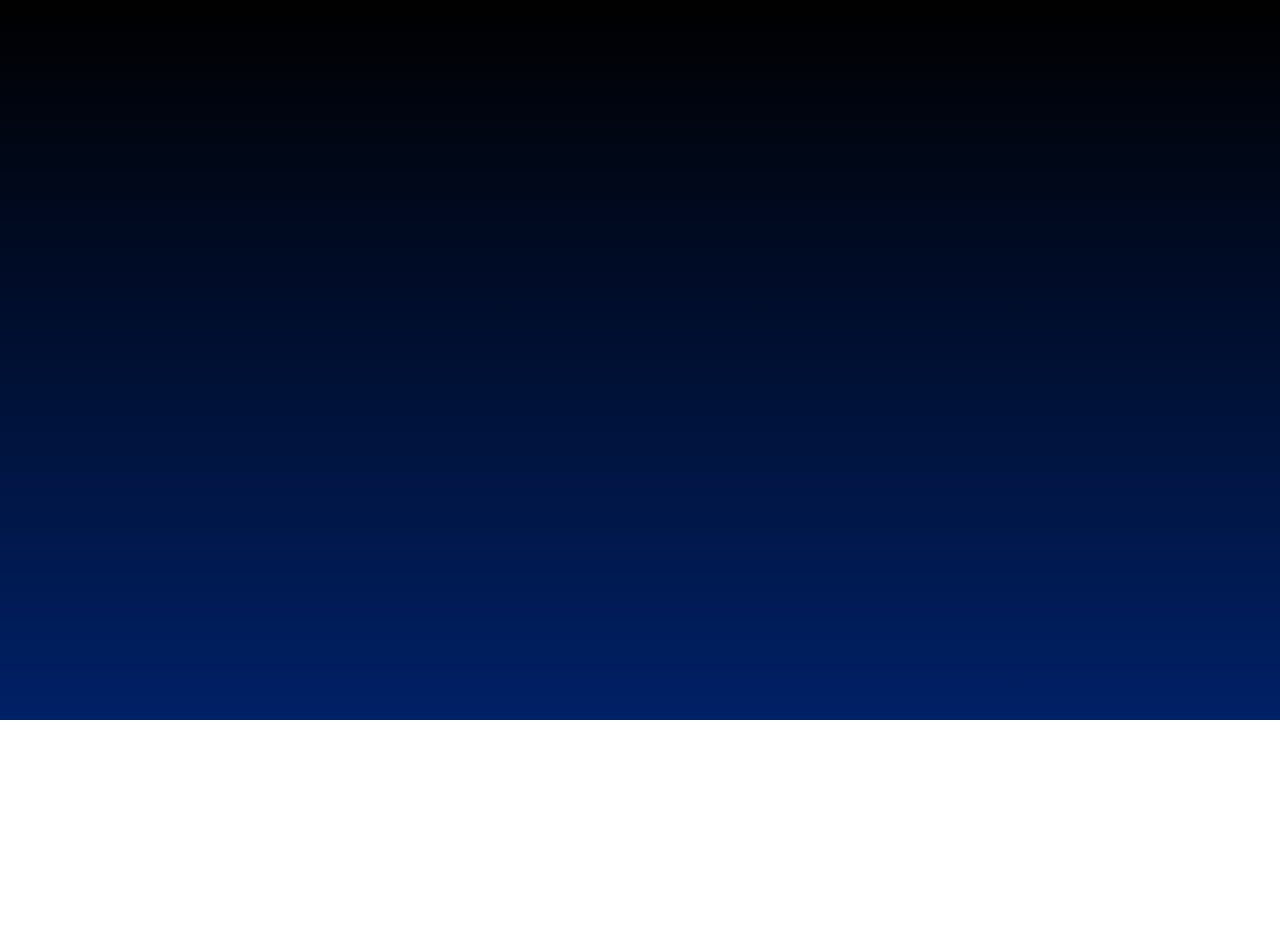
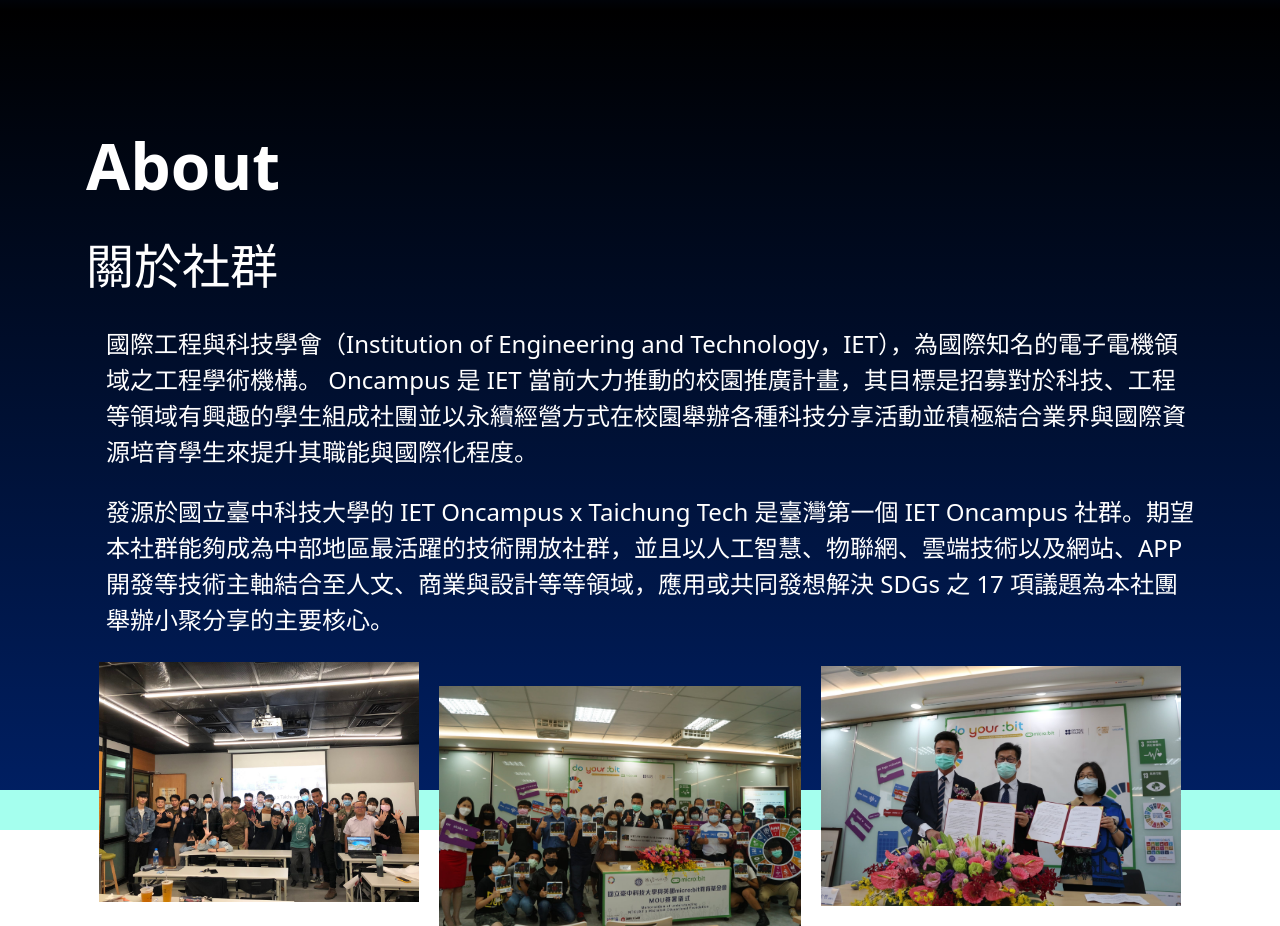
Before and after one commit to taichungtech/taichungtech.github.io, a plain HTML site: page index.html in a window 1280 px wide. Shown: the part 880-1806 px from the top of the page. Before the commit the page ends 1600 px from the top, so only its background shows below. Drawn offline with nearby package versions, Linux system fonts and the light colour scheme.

Commit message:
create: Building About us Page for a basic.

```diff
--- a/index.html
+++ b/index.html
@@ -36,25 +36,6 @@
             #001442 100%);
         }
 
-        .min-block {
-            position:relative;
-            width: 100%;
-            height: 100%;
-            overflow:hidden;
-        }
-
-        .min-block img{
-            position: absolute;
-            top: 50%;
-            left: 50%;
-            display: block;
-            min-width: 100%;
-            min-height: 100%;
-            transform:translate(-50%,-50%);
-            -webkit-filter: brightness(50%); /*兼容 Chrome, Safari, Opera */
-            filter: brightness(50%);
-        }
-
         #home-carouselControls .carousel-inner, .carousel-item {
             height: 100%;
         }
@@ -81,12 +62,8 @@
             width: 100%;
         }
 
-        /* .navbar-text {
-            font-size: 24px;
-        } */
-
         .about-us-page {
-            height: 100vh;
+            padding-top: 20vh;
             background-image: linear-gradient( 180deg,
             #001442 0%,
             #000000 10%,
@@ -96,7 +73,7 @@
         .home-icon {
             position: fixed;
             right: 0;
-            font-size: 3.5em;
+            font-size: 4em;
             z-index: 1000;
         }
 
@@ -114,36 +91,32 @@
             display: flex;
             justify-content: center;
             align-items: center;
+            transition: 0.25s;
+            -webkit-transition: 0.25s;
         }
 
-
         .home-icon .fb {
-            /* border-radius: 40px; */
-            /* background-color: #3b5998; */
             -webkit-text-fill-color: transparent;
             background:
                 -webkit-linear-gradient(270deg, rgb(25,175,255), rgb(0,99,225));
-                -webkit-background-clip: text;
+            -webkit-background-clip: text;
+            opacity: 0.8;
         }
 
         .home-icon .fb:hover {
-            /* background-color: #3b5998; */
             -webkit-text-fill-color: white;
-
             background:
                 -webkit-linear-gradient(270deg, rgb(25,175,255), rgb(0,99,225));
 
             -webkit-background-clip: unset;
+            opacity: 1;
         }
 
         .home-icon .ig {
-            /* border-radius: 20px; */
-            /* background-color: #bc2a8d; */
             -webkit-text-fill-color: transparent;
             background:
                 /* Use radial gradients to get the rounded */
                 /* gradient effect in each corner */
-
                 /* left bottom */
                 radial-gradient(circle farthest-corner at 35% 90%, #fec564, transparent 50%),
                 radial-gradient(circle farthest-corner at 0 140%, #fec564, transparent 50%),
@@ -181,15 +154,14 @@
                     #fec66d 100%
                 );
             -webkit-background-clip: text;
+            opacity: 0.8;
         }
 
         .home-icon .ig:hover {
-            /* background-color: #bc2a8d; */
             -webkit-text-fill-color: white;
             background:
                 /* Use radial gradients to get the rounded */
                 /* gradient effect in each corner */
-
                 /* left bottom */
                 radial-gradient(circle farthest-corner at 35% 90%, #fec564, transparent 50%),
                 radial-gradient(circle farthest-corner at 0 140%, #fec564, transparent 50%),
@@ -227,6 +199,31 @@
                     #fec66d 100%
                 );
             -webkit-background-clip: unset;
+            opacity: 1;
+        }
+
+        .about-us-content {
+
+        }
+
+        .lead {
+            font-size: 1.5rem;
+            font-weight: 500;
+        }
+
+        .about-us-images {
+
+            height: 20vh;
+            background-image: linear-gradient( to bottom,
+            transparent 75%,
+            #a5ffee 75% 100%);
+        }
+
+        .about-us-images img {
+            margin-top: 10vh;
+            height: 30vh;
+            padding-left: 10px;
+            padding-right: 10px;
         }
 
     </style>
@@ -287,7 +284,33 @@
                         </button>
                     </div>
                 </div>
-                <div id="scrollspyAboutUs" class="about-us-page"></div>
+                <div id="scrollspyAboutUs" class="about-us-page">
+                    <div class="container h-100 pt-5 d-flex flex-column justify-content-center">
+                        <div class="text-white">
+                            <h1 class="display-3 fw-bolder pb-4 ps-1">About</h1>
+                            <h2 class="display-5 pb-2 ps-1">關於社群</h2>
+                            <p class="about-us-content lead d-flex flex-column py-3 ps-4">
+                                <span class="pb-4">
+                                    國際工程與科技學會（Institution of Engineering and Technology，IET），為國際知名的電子電機領域之工程學術機構。 Oncampus 是 IET 當前大力推動的校園推廣計畫，其目標是招募對於科技、工程等領域有興趣的學生組成社團並以永續經營方式在校園舉辦各種科技分享活動並積極結合業界與國際資源培育學生來提升其職能與國際化程度。
+                                </span>
+                                <span>
+                                    發源於國立臺中科技大學的 IET Oncampus x Taichung Tech 是臺灣第一個 IET Oncampus 社群。期望本社群能夠成為中部地區最活躍的技術開放社群，並且以人工智慧、物聯網、雲端技術以及網站、APP 開發等技術主軸結合至人文、商業與設計等等領域，應用或共同發想解決 SDGs 之 17 項議題為本社團舉辦小聚分享的主要核心。
+                                </span>
+                            </p>
+                        </div>
+                    </div>
+                    <div class="w-100 about-us-images d-flex flex-row justify-content-center align-items-center">
+                        <figure class="figure">
+                            <img src="./img/20210419.jpg" class="rounded mx-auto d-block" alt="...">
+                        </figure>
+                        <figure class="figure pt-5">
+                            <img src="./img/microbit_1.jpg" class="rounded mx-auto d-block" alt="...">
+                        </figure>
+                        <figure class="figure pt-2">
+                            <img src="./img/microbit_2.jpg" class="rounded mx-auto d-block" alt="...">
+                        </figure>
+                    </div>
+                </div>
                 <div id="scrollspyKnowUs" class="know-us-page"></div>
 			</div>
 		</section>
```
